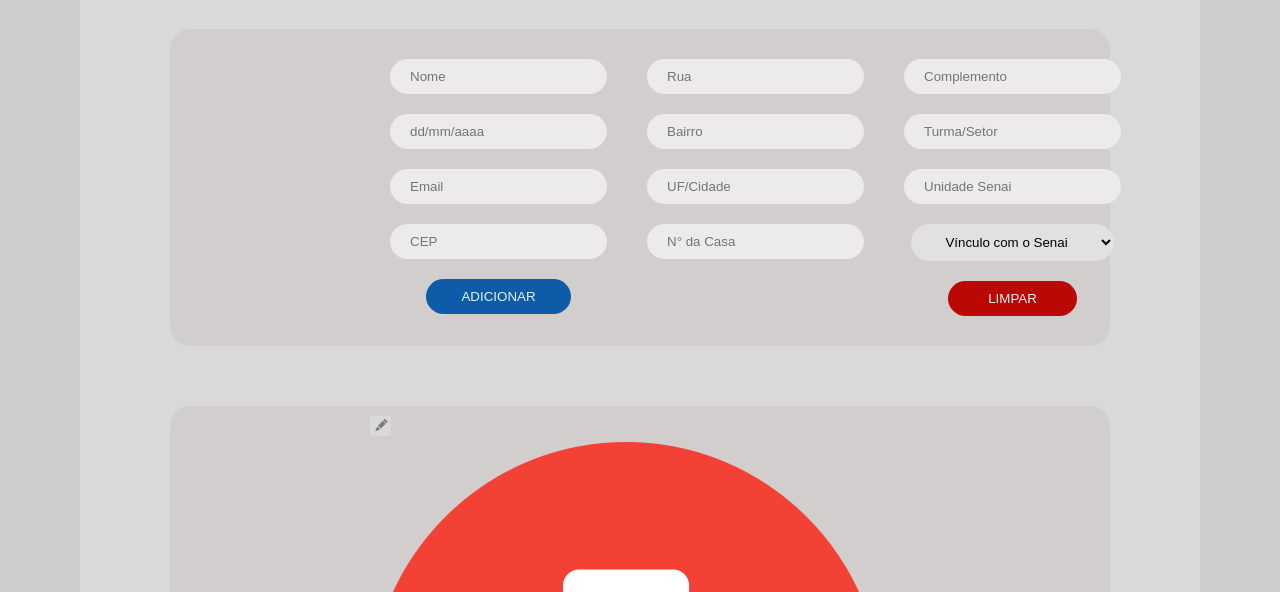
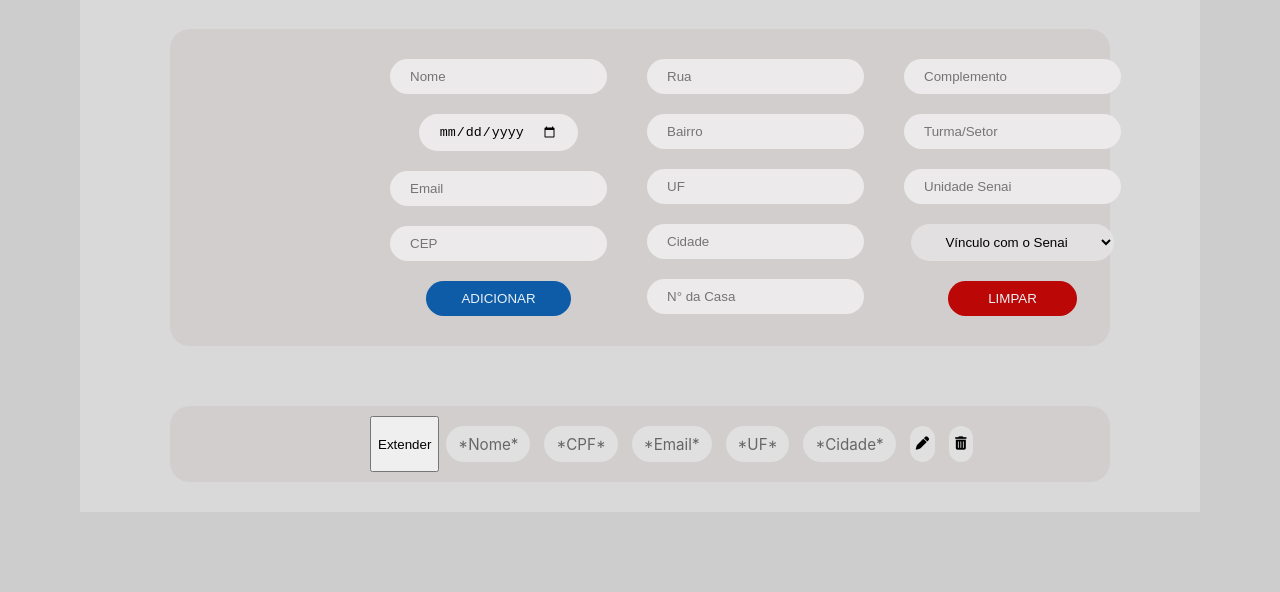
Before and after one commit to Garipino/cadastro-senai-10, a plain HTML site: page index.html in a window 1280 px wide. Shown: the part 208-800 px from the top of the page. Drawn offline with Linux system fonts and the light colour scheme; a web font is replaced by a local one.

Commit message:
att v1.6.0.0
Começo do JS e alterações do HTML e CSS

```diff
--- a/css.css
+++ b/css.css
@@ -148,5 +148,122 @@
             border-radius: 20px;
             border: none;
         }
+    }
+
+
+    .listas{
+    margin: 40px;
+    }
+    .tables{
+    width: 100%;
+    border-collapse: separate;
+    border-spacing: 0 10px;
+    }
+
+    .tables td {
+    padding: 0 7px;
+    vertical-align: middle;
+    }
+
+    .gray{
+    height: 36px;
+    background-color: #e0e0e0;
+    border-radius: 18px;
+    display: flex;
+    align-items: center;
+    justify-content: center;
+    color: #666666;
+    font-size: 0.95rem;
+    padding: 0 12px;
+    }
+
+    .edit{
+    width: 100%;
+    height: 36px;
+    background-color: #e0e0e0;
+    border: none;
+    border-radius: 18px;
+    display: flex;
+    align-items: center;
+    justify-content: center;
+    }
+    .delete{
+    width: 100%;
+    height: 36px;
+    background-color: #e0e0e0;
+    border: none;
+    border-radius: 18px;
+    display: flex;
+    align-items: center;
+    justify-content: center;
+    }
+
+    #aba-listas{
+        .container-form{
+            background-color: #D9D9D9;
+            margin: 0px 80px;
+            padding: 20px 10px;
+
+        }
+
+
+
+
+        .container-lista{
+            background-color: #D2CECE;
+            margin: 10px 80px;
+            padding: 10px 200px;
+            display: flex;
+            border-radius: 20px;
+
+        }
+
+        .listas{
+            margin: 40px;
+            }
+        .tables{
+            width: 100%;
+            border-collapse: separate;
+            border-spacing: 0 10px;
+        }
+
+        .tables td {
+            padding: 0 7px;
+            vertical-align: middle;
+        }
+
+        .gray{
+            height: 36px;
+            background-color: #e0e0e0;
+            border-radius: 18px;
+            display: flex;
+            align-items: center;
+            justify-content: center;
+            color: #666666;
+            font-size: 0.95rem;
+            padding: 0 12px;
+        }
+
+        .edit{
+            width: 100%;
+            height: 36px;
+            background-color: #e0e0e0;
+            border: none;
+            border-radius: 18px;
+            display: flex;
+            align-items: center;
+            justify-content: center;
+        }
+
+        .delete{
+            width: 100%;
+            height: 36px;
+            background-color: #e0e0e0;
+            border: none;
+            border-radius: 18px;
+            display: flex;
+            align-items: center;
+            justify-content: center;
+        }
 
     }
--- a/index.html
+++ b/index.html
@@ -5,6 +5,7 @@
     <meta name="viewport" content="width=device-width, initial-scale=1.0">
     <title>CADASTRO</title>
     <link rel="stylesheet" href="css.css">
+    <link rel="stylesheet" href="https://cdnjs.cloudflare.com/ajax/libs/font-awesome/6.4.0/css/all.min.css">
 
 </head>
 <body>
@@ -34,20 +35,21 @@
                 <div class="container-colum">
                     <div class="coluna-1">
                         <input class="input-class" type="text" id="nome" placeholder="Nome">
-                        <input class="input-class" type="text" id="data-nasc" placeholder="dd/mm/aaaa">
+                        <input class="input-class" type="date" id="data-nasc" placeholder="dd/mm/aaaa">
                         <input class="input-class" type="text" id="email" placeholder="Email">
-                        <input class="input-class" type="text" id="cep" placeholder="CEP">
+                        <input  onchange="buscarCep()" class="input-class" type="text" id="cep" placeholder="CEP">
                         <div class="botao-add-div">
                             <!-- oncliclick aqui-->
-                            <button class="botao-add">ADICIONAR</button>
+                            <button class="botao-add" onclick="Adicionar()">ADICIONAR</button>
                         </div>
                     </div>
 
                     <div class="coluna-2">
                         <input class="input-class" type="text" id="rua" placeholder="Rua">
                         <input class="input-class" type="text" id="bairro" placeholder="Bairro">
-                        <input class="input-class" type="text" id="uf-cidade" placeholder="UF/Cidade">
-                        <input class="input-class" type="text" id="numero-casa" placeholder="N° da Casa">
+                        <input class="input-class" type="text" id="uf" placeholder="UF">
+                        <input class="input-class" type="text" id="cidade" placeholder="Cidade">
+                        <input class="input-class" type="number" id="numero-casa" placeholder="N° da Casa">
 
 
                     </div>
@@ -56,7 +58,7 @@
                         <input class="input-class" type="text" id="complemento" placeholder="Complemento">
                         <input class="input-class" type="text" id="turma-setor" placeholder="Turma/Setor">
                         <input class="input-class" type="text" id="unidade-senai" placeholder="Unidade Senai">
-                        <select class="select-class">
+                        <select id="vinculo" class="select-class">
                             <option value="" disabled selected hidden>Vínculo com o Senai</option>
                             <option value="instrutor">Instrutor</option>
                             <option value="aluno">Aluno</option>
@@ -64,7 +66,7 @@
                         </select>
                         <div class="botao-clear-div">
                             <!-- onclick aqui tambem-->
-                            <button class="botao-clear">LIMPAR</button>
+                            <button onclick="Limpar()" class="botao-clear">LIMPAR</button>
                         </div>
 
                     </div>
@@ -73,27 +75,42 @@
 
             </div>
         </section>
+        <!--sessão regsitro-->
+    <section id="aba-listas">
+        <div class="container-form">
+            <div class="container-lista">
+                <button onclick="extender()">Extender</button>
+                    <div id="extender1" class="container-extender">
+                        <table class="tables">
+                            <tbody>
+                                <tr>
+                                    <td><div class="gray">*Nome*</div></td>
+                                    <td><div class="gray">*CPF*</div></td>
+                                    <td><div class="gray">*Email*</div></td>
+                                    <td><div class="gray">*UF*</div></td>
+                                    <td><div class="gray">*Cidade*</div></td>
+                                    <td>
+                                        <!--onclick-->
+                                        <button type="button" class="edit" title="Editar">
+                                            <i class="fa-solid fa-pen"></i>
+                                        </button>
+                                    </td>
+                                    <td>
+                                        <!--onclick-->
+                                        <button type="button" class="delete" title="Excluir">
+                                            <i class="fa-solid fa-trash-can"></i>
+                                        </button>
+                                    </td>
+                                </tr>
+                            </tbody>
+                        </table>
+                    </div>
+            </div>
+        </div>
+    </section>
 
-        <section id="aba-perfis">
-            <div class="container-form">
-                <div class="container-colum2">
-                    <div class="nome"></div>
-                    <div class="cpf"></div>
-                    <div class="email"></div>
-                    <div class="uf-cidade"></div>
-                    <div>
-                        <img src="assets/img/edit.png" alt="editar">
-                    </div>
-                    <div>
-                        <img src="assets/img/lixo.png" alt="excluir">
-                    </div>
-                </div>
-            </div>
 
-        </section>
-
-    </main>
-
+<script src="site.js"></script>
 
 </body>
 </html>
--- a/site.js
+++ b/site.js
@@ -0,0 +1,66 @@
+
+async function buscarCep() {
+    let cep = document.getElementById('cep').value;
+    cep = cep.replace(/\D/g, '');
+    const resposta = await fetch(`https://viacep.com.br/ws/${cep}/json/`);
+    const dados = await resposta.json();
+
+    if (dados.erro) {
+        resultado.innerHTML = '<p style="color: red;">CEP não encontrado </p>';
+
+    } else {
+        let rua = document.getElementById("rua");
+        let bairro = document.getElementById("bairro");
+        let uf = document.getElementById("uf");
+        let cidade = document.getElementById("cidade");
+
+        rua.value = dados.logradouro;
+        bairro.value = dados.bairro;
+        uf.value = dados.uf;
+        cidade.value = dados.localidade;
+    }
+}
+console.table(user);
+function Adicionar(){
+    let name = document.getElementById("nome").value.trim();
+    let date = document.getElementById("data-nasc").value.trim();
+    let email = document.getElementById("email").value.trim();
+    let num = document.getElementById("numero-casa").value.trim();
+    let complemento = document.getElementById("complemento").value.trim();
+    let setor = document.getElementById("turma-setor").value.trim();
+    let unidadesenai = document.getElementById("unidade-senai").value.trim();
+    let vinculo = document.getElementById("vinculo").value.trim();
+    let rua = document.getElementById("rua");
+    let bairro = document.getElementById("bairro");
+    let uf = document.getElementById("uf");
+    let cidade = document.getElementById("cidade");
+
+    const user = {
+        nome: name,
+        data: date,
+        email: email,
+        CEP: num,
+        rua: rua,
+        bairro: bairro,
+        uf: uf,
+        idade: date,
+        numero: num,
+        complemento: complemento,
+        turma: setor,
+        unidade: unidadesenai,
+        vinculo: vinculo
+    }
+}
+
+
+function extender(){
+    console.log(extender);
+    var extender1 = document.getElementById("extender1");
+    if(extender1.hidden == false){
+        extender1.hidden = true
+    } else{
+        extender1.hidden = false
+    }
+
+
+}
```
